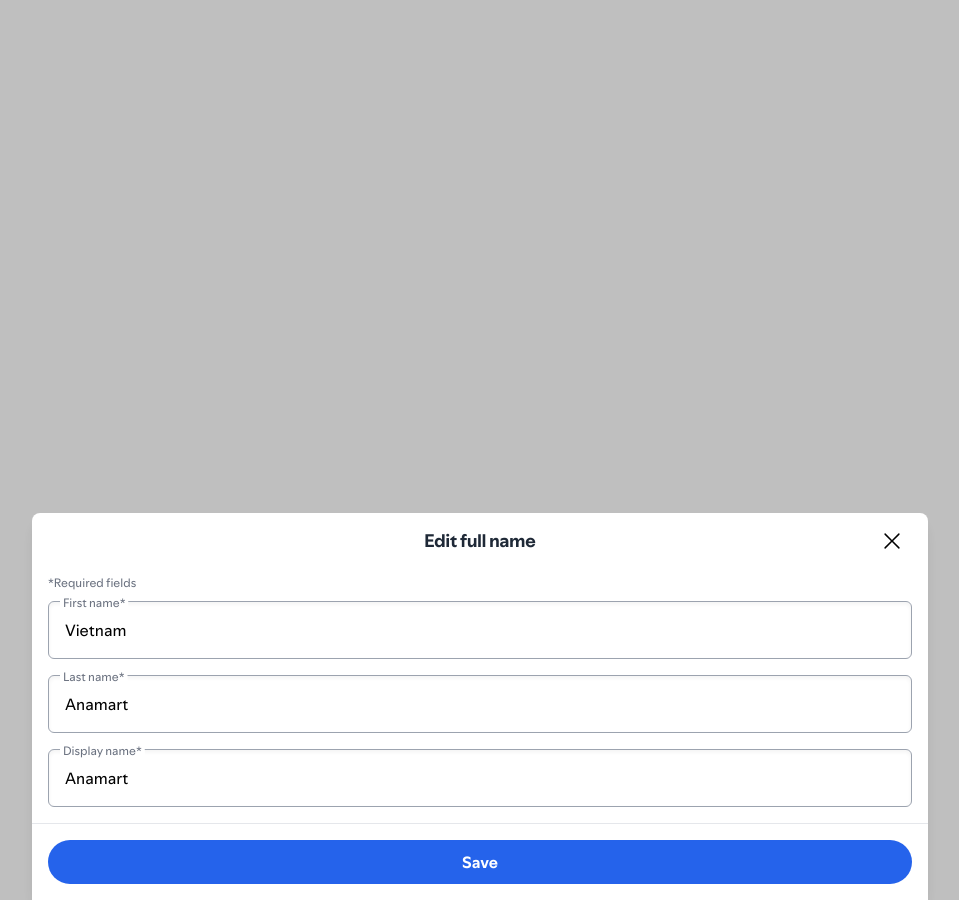
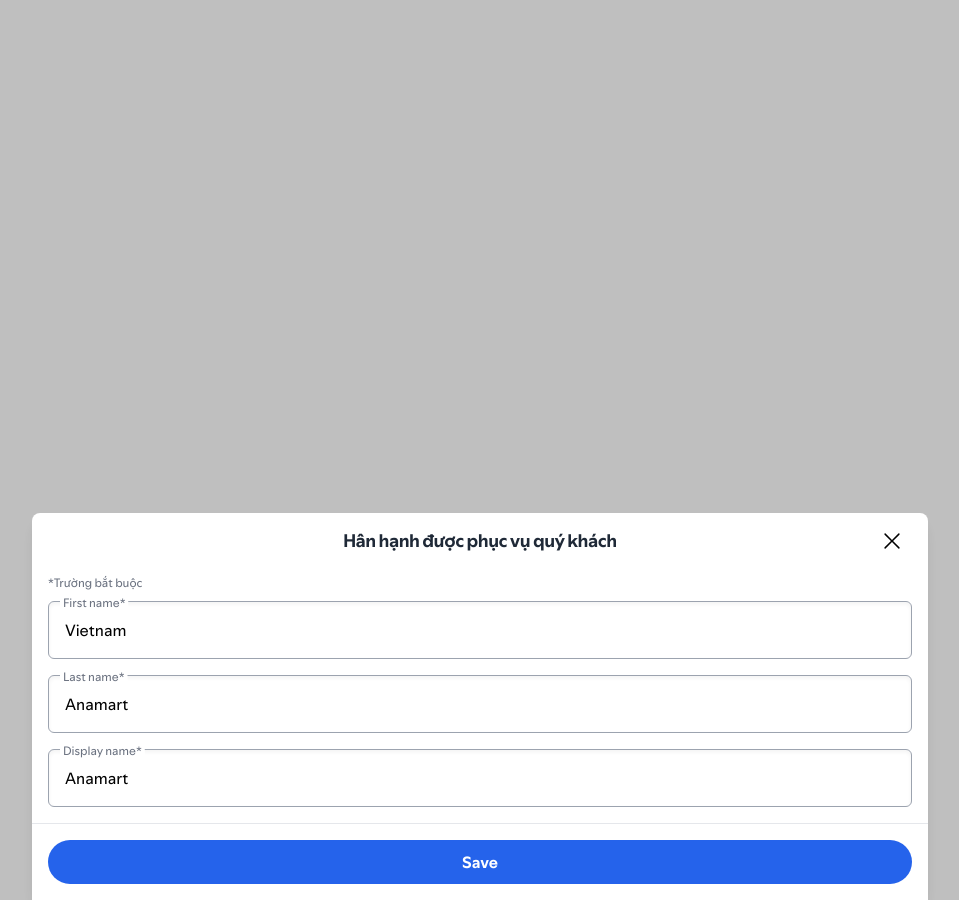
Before and after one commit to saomaidl/saomaidl.github.io, a Jekyll site: the page built from _pages/services.html, in a window 1280 px wide. Shown: the whole page, without its empty margins (160-1119 px from the left). Built offline with Jekyll 4.4.1, drawn with Linux system fonts in a browser that asks for light colours; nearby versions of some CDN libraries; a script that is not in the unit is left out.

Commit message:
Update infor.html

```diff
--- a/_includes/infor.html
+++ b/_includes/infor.html
@@ -10,12 +10,12 @@
                 <path fill-rule="evenodd" d="M3.05 3.05a.5.5 0 0 1 .707 0L8 7.293l4.243-4.243a.5.5 0 0 1 .707.707L8.707 8l4.243 4.243a.5.5 0 0 1-.707.707L8 8.707 3.757 12.95a.5.5 0 0 1-.707-.707L7.293 8 3.05 3.757a.5.5 0 0 1 0-.707Z"></path>
               </svg>
             </button>
-            <h2 class="text-gray-800 flex-grow text-lg leading-6 m-2 pt-0 pl-10 text-center" id="react-aria-fullName">Edit full name</h2>
+            <h2 class="text-gray-800 flex-grow text-lg leading-6 m-2 pt-0 pl-10 text-center" id="react-aria-fullName">Hân hạnh được phục vụ quý khách</h2>
           </div>
           <div class="flex-1 overflow-y-auto">
             <div class="p-0 px-4 pb-4">
               <form id="edit-full-name-form" novalidate="">
-                <span class="text-xs pb-1 text-gray-500">*Required fields</span>
+                <span class="text-xs pb-1 text-gray-500">*Trường bắt buộc</span>
                 <div class="pb-2 relative w-full" name="firstName">
                   <label class="block h-2 relative z-10" for="account_first_name"><span class="bg-white box-border text-gray-500 inline-block text-base left-3 leading-6 absolute top-0 transform scale-75 origin-top-left transition-transform duration-100 ease-[cubic-bezier(0.77,0,0.175,1)] px-1">First name*</span></label>
                   <div class="flex items-center bg-white rounded-md shadow-inner border border-gray-400"><input id="account_first_name" autocomplete="given-name" maxlength="25" name="firstName" class="appearance-none bg-transparent border-0 box-border text-black flex-1 text-base leading-6 m-0 min-w-0 p-4" value="Vietnam"></div>
```
